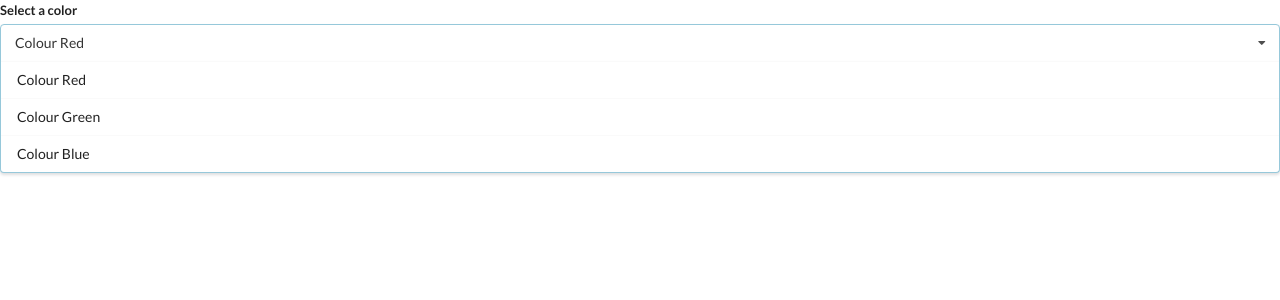
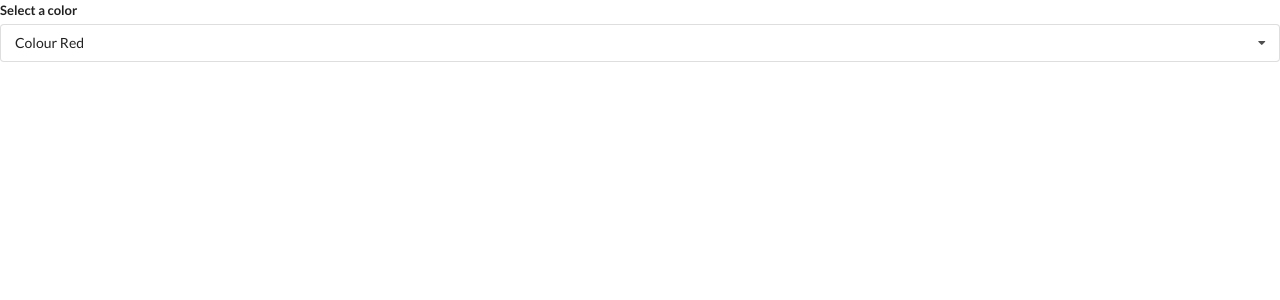
Before and after one commit to niketshukla/Widget, a React (Create React App) app: page / in a window 1280 px wide. Shown: the top 300 px of the page. Built offline with nearby package versions, Linux system fonts and the light colour scheme.

Commit message:
Dropdown modified

```diff
--- a/src/components/Dropdown.js
+++ b/src/components/Dropdown.js
@@ -1,7 +1,13 @@
-import React from 'react';
+import React, {useState} from 'react';
 
 const Dropdown = ({ options, selected, onSelectedChange }) => {
+    const [open, setOpen] = useState(false);
+
     const renderedOptions = options.map((option) => {
+        if (option.value === selected.value) {
+            return null;
+        }
+
         return(
             <div key={option.value} className="item" onClick={() => onSelectedChange(option)}>
                 {option.label}
@@ -13,10 +19,10 @@
         <div className="ui form">
             <div className="field">
                 <label className="label">Select a color</label>
-                <div className="ui selection dropdown visible active">
+                <div onClick={() => setOpen(!open)} className={`ui selection dropdown ${open ? "visible active" : ""}`}>
                     <i className="dropdown icon"></i>
                     <div className="text">{selected.label}</div>
-                    <div className="menu visible transition">
+                    <div className={`menu ${open ? "visible transition" : ""}`}>
                         {renderedOptions}
                     </div>
                 </div>
```
